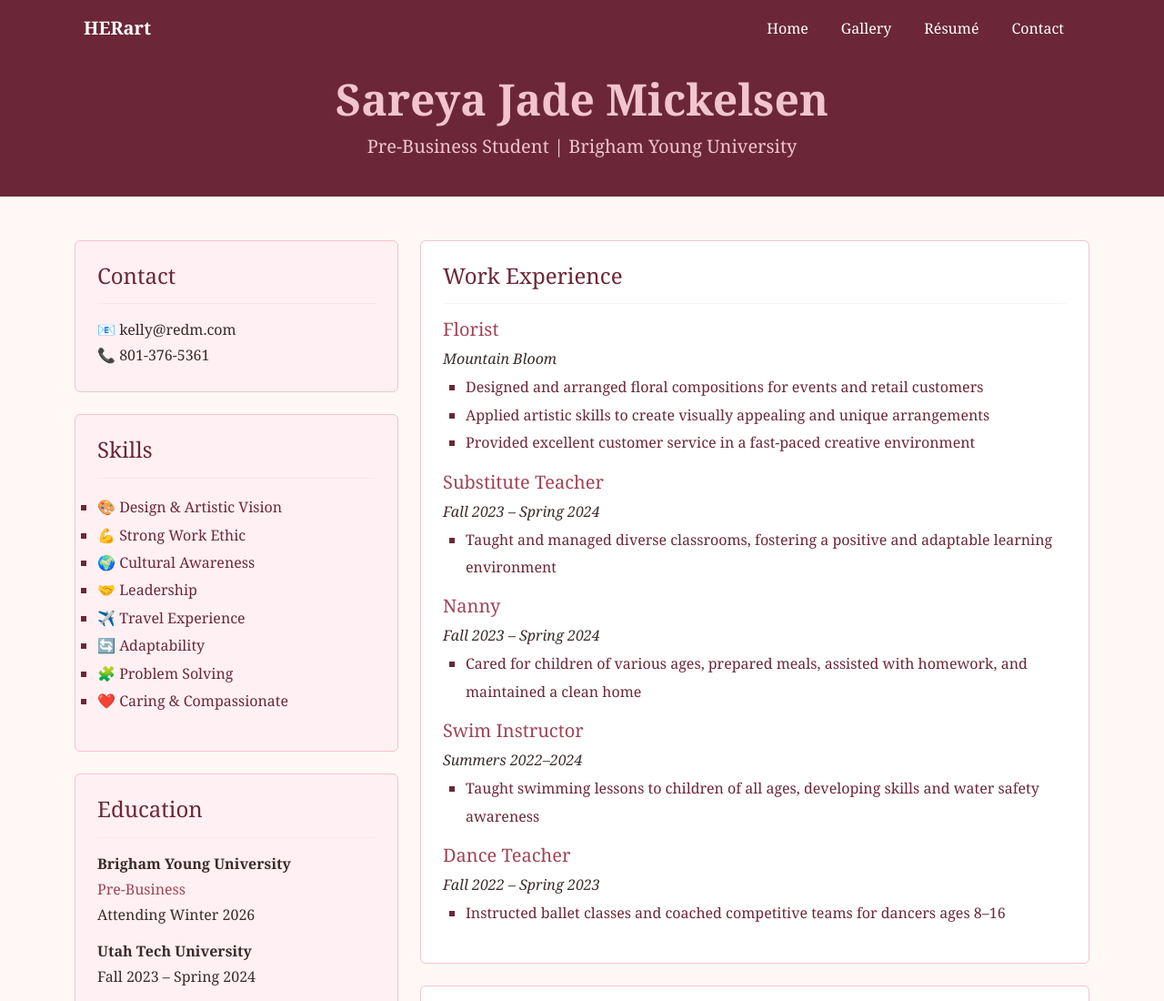
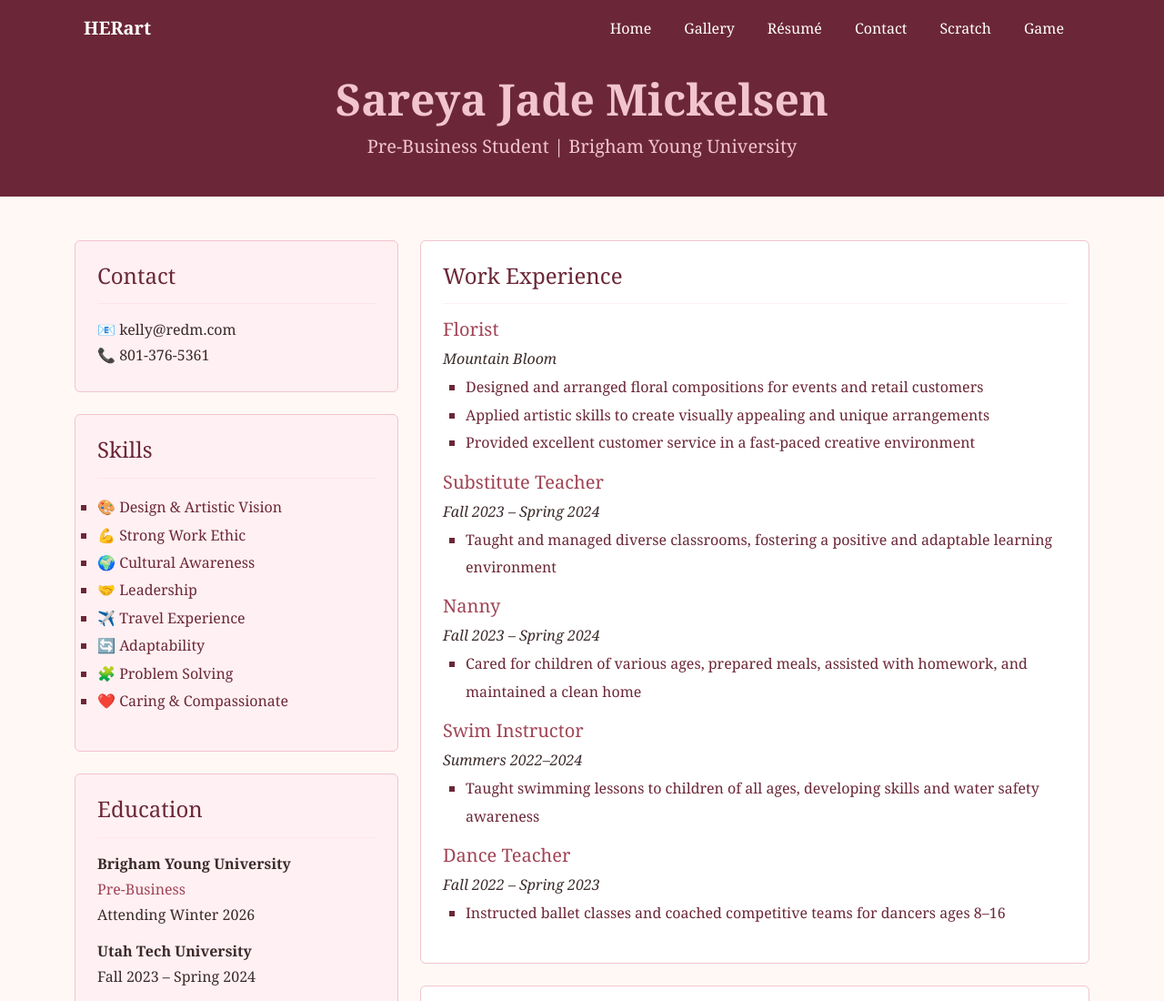
Before and after one commit to sareyamickelsen/herart, a plain HTML site: page resume.html in a window 1280 px wide. Shown: the top 1100 px of the page at 91% size. Drawn offline with nearby package versions, Linux system fonts and the light colour scheme.

Commit message:
Update resume.html

```diff
--- a/resume.html
+++ b/resume.html
@@ -13,7 +13,7 @@
 
 <body>
 
-  <!-- NAVBAR -->
+  <!-- NAVBAR (Bootstrap Component) -->
   <nav class="navbar navbar-expand-lg fixed-top" style="background-color: #6b2737;">
     <div class="container">
       <a class="navbar-brand text-white fw-bold" href="index.html">HERart</a>
@@ -26,11 +26,12 @@
           <li class="nav-item"><a class="nav-link text-white" href="gallery.html">Gallery</a></li>
           <li class="nav-item"><a class="nav-link text-white" href="resume.html">Résumé</a></li>
           <li class="nav-item"><a class="nav-link text-white" href="contact.html">Contact</a></li>
+          <li class="nav-item"><a class="nav-link text-white" href="scratch.html">Scratch</a></li>
+          <li class="nav-item"><a class="nav-link text-white" href="webapp.html">Game</a></li>
         </ul>
       </div>
     </div>
   </nav>
-
   <!-- PAGE HEADER -->
   <div class="container-fluid py-4 text-center text-white" style="background-color: #6b2737; margin-top: 56px;">
     <h1 class="display-5 fw-bold" style="color: #f2c4ce;">Sareya Jade Mickelsen</h1>
```
